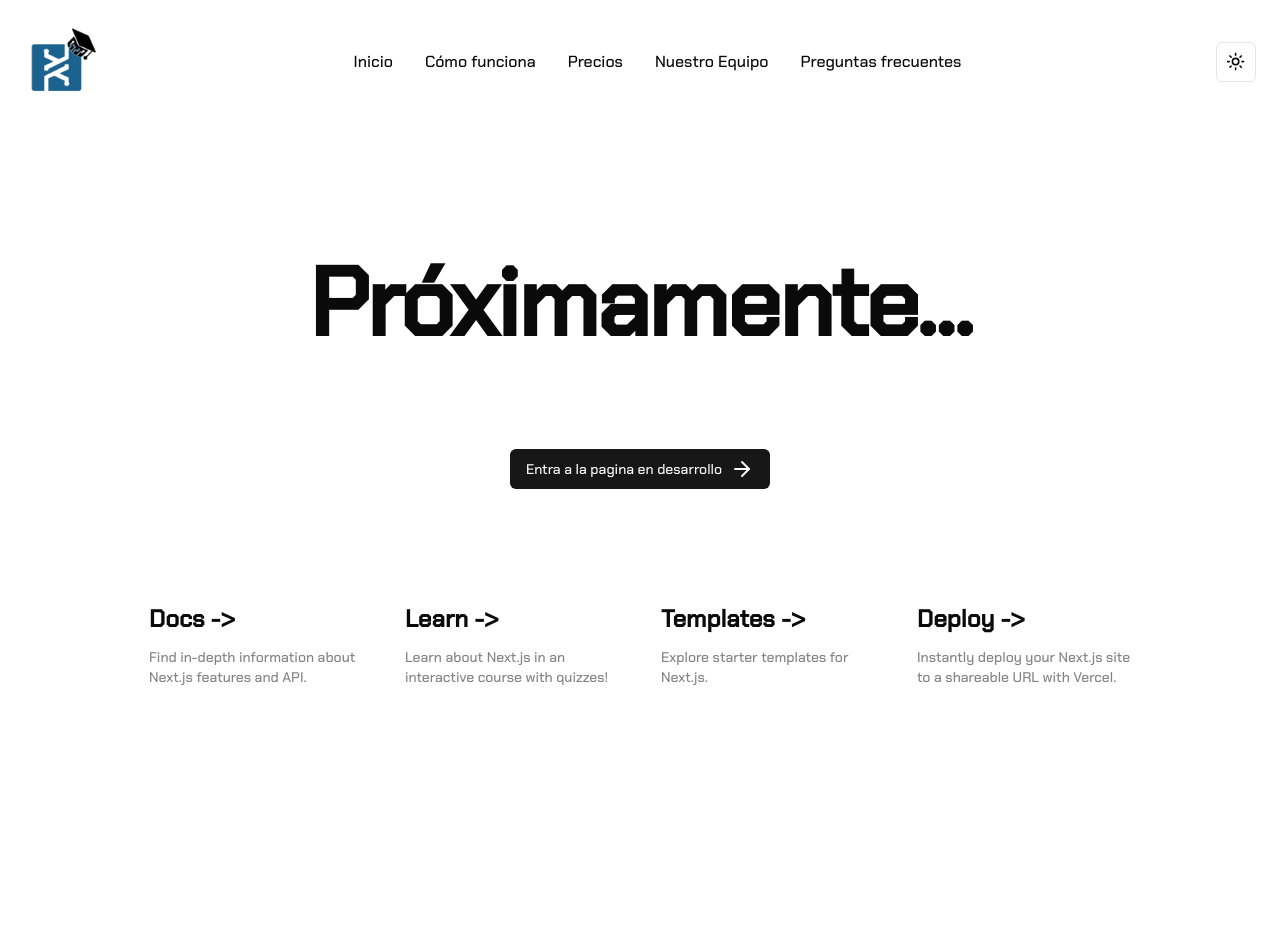
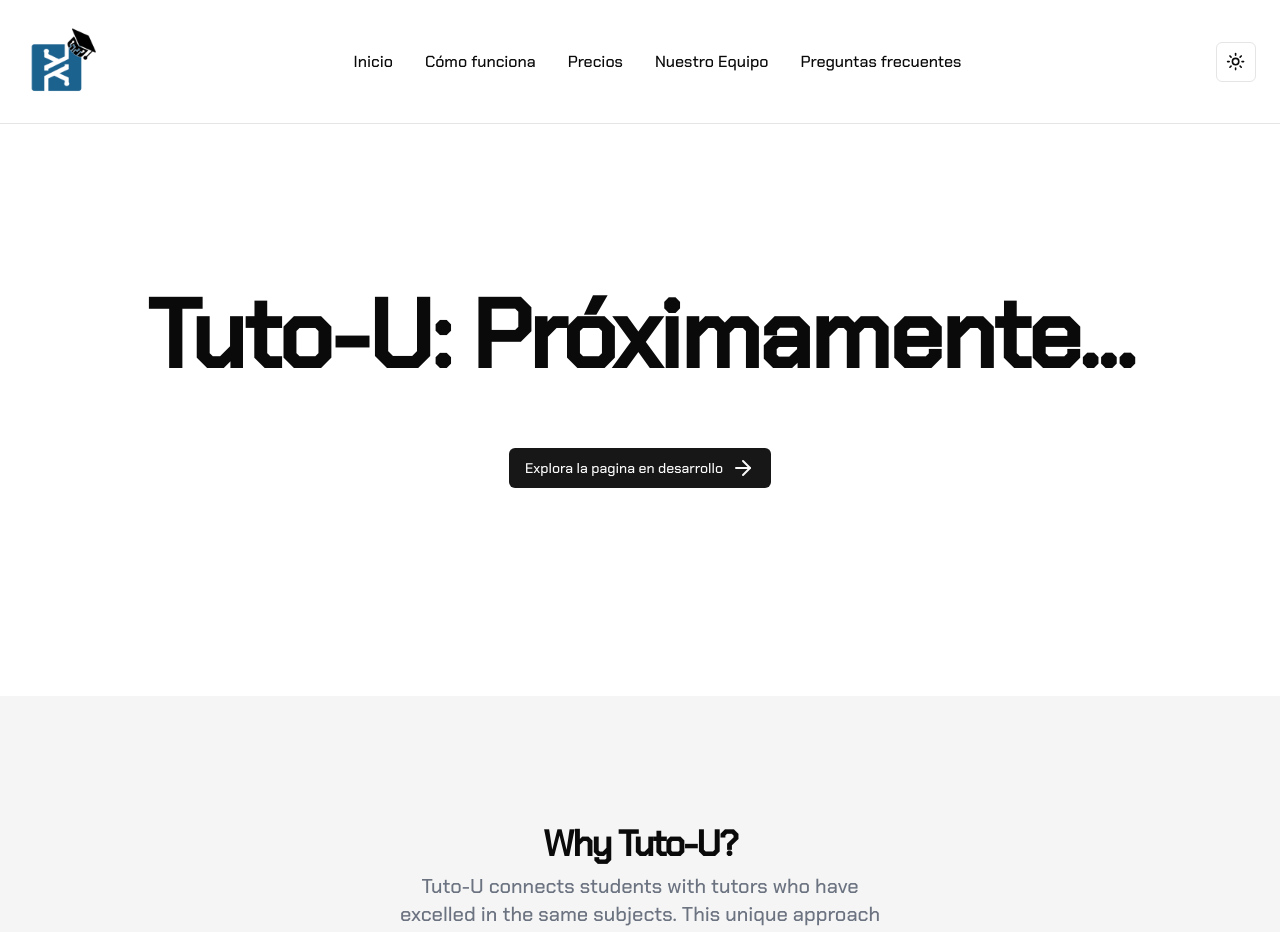
Before and after one commit to carlosandresat/tuto-u, a Next.js app: page / in a window 1280 px wide. Shown: the top 932 px of the page. Before the commit the page ends 800 px from the top, so only its background shows below. Built offline with nearby package versions, Linux system fonts and the light colour scheme.

Commit message:
style: landing page

```diff
--- a/src/app/page.tsx
+++ b/src/app/page.tsx
@@ -6,16 +6,27 @@ import Link from "next/link";
 
 export default function Home() {
   return (
-    <main className="flex min-h-screen flex-col items-center justify-between p-24">
-      <header className="flex items-center justify-between p-6 fixed top-0 left-0 right-0 bg-background z-10">
+    <>
+      <main className="flex min-h-screen flex-col items-center">
+        <header className="flex items-center justify-between p-6 fixed top-0 left-0 right-0 bg-background z-10 border-b border-border">
           <a href="#home" className="logo">
-
-            <Image src="/images/logo-white.png" alt="" width={75} height={75} className="dark:hidden"/>
-            <Image src="/images/logo.png" alt="" width={75} height={75} className="hidden dark:block"/>
-
+            <Image
+              src="/images/logo-white.png"
+              alt=""
+              width={75}
+              height={75}
+              className="dark:hidden"
+            />
+            <Image
+              src="/images/logo.png"
+              alt=""
+              width={75}
+              height={75}
+              className="hidden dark:block"
+            />
           </a>
 
-        <nav className="navbar">
+          <nav className="navbar hidden lg:block">
             <a
               href="#home"
               className="mx-4 hover:border-b hover:border-solid hover:border-black dark:hover:border-white hover:pb-2"
@@ -28,7 +39,6 @@ export default function Home() {
             >
               Cómo funciona
             </a>
-
 
             <Link
               href="/pricing"
@@ -54,85 +64,49 @@ export default function Home() {
           <ModeToggle></ModeToggle>
         </header>
 
-      <div className="relative flex place-items-center before:absolute before:h-[300px] before:w-[480px] before:-translate-x-1/2 before:rounded-full before:bg-gradient-radial before:from-white before:to-transparent before:blur-2xl before:content-[''] after:absolute after:-z-20 after:h-[180px] after:w-[240px] after:translate-x-1/3 after:bg-gradient-conic after:from-sky-200 after:via-blue-200 after:blur-2xl after:content-[''] before:dark:bg-gradient-to-br before:dark:from-transparent before:dark:to-blue-700 before:dark:opacity-10 after:dark:from-sky-900 after:dark:via-[#0141ff] after:dark:opacity-40 before:lg:h-[360px] z-[-1] mt-28 lg:mt-40">
-      <h1 className="scroll-m-20 text-6xl font-extrabold tracking-tight lg:text-8xl">
-        Próximamente...
+        <div className="relative flex place-items-center before:absolute before:h-[300px] before:w-[480px] before:-translate-x-1/2 before:rounded-full before:bg-gradient-radial before:from-white before:to-transparent before:blur-2xl before:content-[''] after:absolute after:-z-20 after:h-[180px] after:w-[240px] after:translate-x-1/3 after:bg-gradient-conic after:from-sky-200 after:via-blue-200 after:blur-2xl after:content-[''] before:dark:bg-gradient-to-br before:dark:from-transparent before:dark:to-blue-700 before:dark:opacity-10 after:dark:from-sky-900 after:dark:via-[#0141ff] after:dark:opacity-40 before:lg:h-[360px] z-[-1] pt-32 mt-20 lg:mt-40 mx-6 flex-col">
+          <h1 className="scroll-m-20 text-4xl md:text-6xl font-extrabold tracking-tight lg:text-8xl">
+            Tuto-U: Próximamente...
           </h1>
+
         </div>
-
-      <Link href="/inicio">
-      <Button className="mt-12" variant="default">Entra a la pagina en desarrollo <ArrowRight className="ml-2"/></Button>
+<Link href="/inicio" className="mt-8 md:mt-16 md:mb-32">
+            <Button variant="default">
+              Explora la pagina en desarrollo <ArrowRight className="ml-2" />
+            </Button>
           </Link>
-
-      <div className="grid text-center lg:max-w-5xl lg:w-full lg:mb-0 lg:grid-cols-4 lg:text-left mt-12">
-        <a
-          href="https://nextjs.org/docs?utm_source=create-next-app&utm_medium=appdir-template&utm_campaign=create-next-app"
-          className="group rounded-lg border border-transparent px-5 py-4 transition-colors hover:border-gray-300 hover:bg-gray-100 hover:dark:border-neutral-700 hover:dark:bg-neutral-800/30"
-          target="_blank"
-          rel="noopener noreferrer"
-        >
-          <h2 className={`mb-3 text-2xl font-semibold`}>
-            Docs{" "}
-            <span className="inline-block transition-transform group-hover:translate-x-1 motion-reduce:transform-none">
-              -&gt;
-            </span>
+        <section className="w-full py-12 md:py-24 lg:py-32 bg-secondary mt-20">
+          <div className="container px-4 md:px-6">
+            <div className="flex flex-col items-center space-y-4 text-center">
+              <div className="space-y-2">
+                <h2 className="text-2xl font-bold tracking-tighter sm:text-3xl md:text-4xl">
+                  Why Tuto-U?
                 </h2>
-          <p className={`m-0 max-w-[30ch] text-sm opacity-50`}>
-            Find in-depth information about Next.js features and API.
+                <p className="mx-auto max-w-lg text-gray-500 md:text-xl dark:text-gray-400">
+                  Tuto-U connects students with tutors who have excelled in the
+                  same subjects. This unique approach fosters a community of
+                  learners who support and learn from each other.
                 </p>
-        </a>
-
-        <a
-          href="https://nextjs.org/learn?utm_source=create-next-app&utm_medium=appdir-template-tw&utm_campaign=create-next-app"
-          className="group rounded-lg border border-transparent px-5 py-4 transition-colors hover:border-gray-300 hover:bg-gray-100 hover:dark:border-neutral-700 hover:dark:bg-neutral-800/30"
-          target="_blank"
-          rel="noopener noreferrer"
-        >
-          <h2 className={`mb-3 text-2xl font-semibold`}>
-            Learn{" "}
-            <span className="inline-block transition-transform group-hover:translate-x-1 motion-reduce:transform-none">
-              -&gt;
-            </span>
-          </h2>
-          <p className={`m-0 max-w-[30ch] text-sm opacity-50`}>
-            Learn about Next.js in an interactive course with&nbsp;quizzes!
+              </div>
+            </div>
+          </div>
+        </section>
+        {/*Section with an animated countdown for release*/}
+      </main>
+      <footer className="flex flex-col gap-2 sm:flex-row py-6 w-full shrink-0 items-center px-4 md:px-6 border-t">
+        <p className="text-xs text-gray-500 dark:text-gray-400">
+          © Tuto-U. All rights reserved. Created by{" "}
+          <span className="font-bold text-foreground">Carlos Arévalo</span>.
         </p>
-        </a>
-
-        <a
-          href="https://vercel.com/templates?framework=next.js&utm_source=create-next-app&utm_medium=appdir-template&utm_campaign=create-next-app"
-          className="group rounded-lg border border-transparent px-5 py-4 transition-colors hover:border-gray-300 hover:bg-gray-100 hover:dark:border-neutral-700 hover:dark:bg-neutral-800/30"
-          target="_blank"
-          rel="noopener noreferrer"
-        >
-          <h2 className={`mb-3 text-2xl font-semibold`}>
-            Templates{" "}
-            <span className="inline-block transition-transform group-hover:translate-x-1 motion-reduce:transform-none">
-              -&gt;
-            </span>
-          </h2>
-          <p className={`m-0 max-w-[30ch] text-sm opacity-50`}>
-            Explore starter templates for Next.js.
-          </p>
-        </a>
-
-        <a
-          href="https://vercel.com/new?utm_source=create-next-app&utm_medium=appdir-template&utm_campaign=create-next-app"
-          className="group rounded-lg border border-transparent px-5 py-4 transition-colors hover:border-gray-300 hover:bg-gray-100 hover:dark:border-neutral-700 hover:dark:bg-neutral-800/30"
-          target="_blank"
-          rel="noopener noreferrer"
-        >
-          <h2 className={`mb-3 text-2xl font-semibold`}>
-            Deploy{" "}
-            <span className="inline-block transition-transform group-hover:translate-x-1 motion-reduce:transform-none">
-              -&gt;
-            </span>
-          </h2>
-          <p className={`m-0 max-w-[30ch] text-sm opacity-50`}>
-            Instantly deploy your Next.js site to a shareable URL with Vercel.
-          </p>
-        </a>
-      </div>
-    </main>
+        <nav className="sm:ml-auto flex gap-4 sm:gap-6">
+          <Link className="text-xs hover:underline underline-offset-4" href="#">
+            Términos y condiciones
+          </Link>
+          <Link className="text-xs hover:underline underline-offset-4" href="#">
+            Privavidad
+          </Link>
+        </nav>
+      </footer>
+    </>
   );
 }
```
Lines whose indentation alone changed are shown as unchanged.
